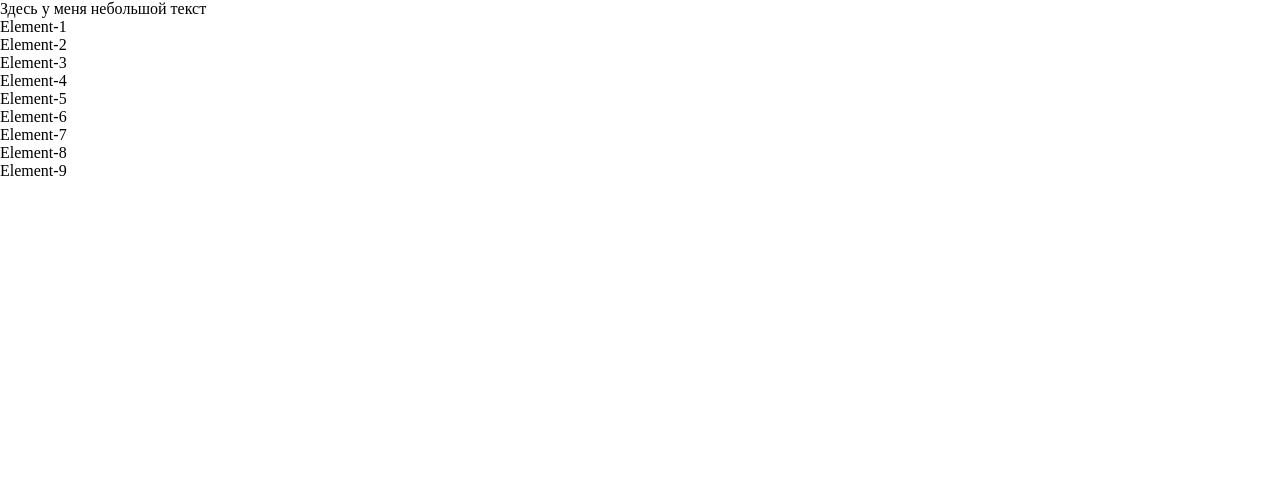
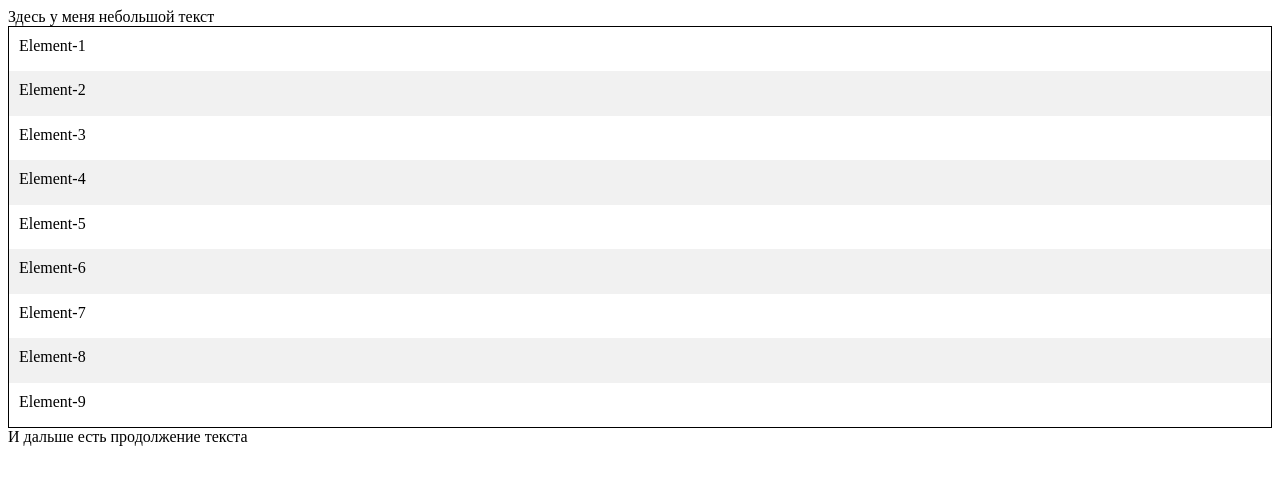
Before and after one commit to unknown-bit/GIT, a plain HTML site: page index.html in a window 1280 px wide. Drawn offline with Linux system fonts and the light colour scheme.

Commit message:
Add css and grid container

```diff
--- a/index.html
+++ b/index.html
@@ -5,12 +5,7 @@
     <meta http-equiv="X-UA-Compatible" content="IE=edge" />
     <meta name="viewport" content="width=device-width, initial-scale=1.0" />
     <title>GIT</title>
-    <style>
-      * {
-        margin: 0;
-        padding: 0;
-      }
-    </style>
+    <link rel="stylesheet" href="style.css" />
   </head>
   <body>
     <span>Здесь у меня небольшой текст</span>
@@ -25,6 +20,7 @@
       <div class="grid__element">Element-8</div>
       <div class="grid__element">Element-9</div>
     </div>
+    <span>И дальше есть продолжение текста</span>
     <script src="script.js"></script>
   </body>
 </html>
--- /dev/null
+++ b/style.css
@@ -0,0 +1,13 @@
+.grid {
+  display: grid;
+  border: 1px solid;
+  min-height: 400px;
+}
+
+.grid__element {
+  padding: 10px;
+}
+
+.grid__element:nth-child(2n) {
+  background-color: #f1f1f1;
+}
```
